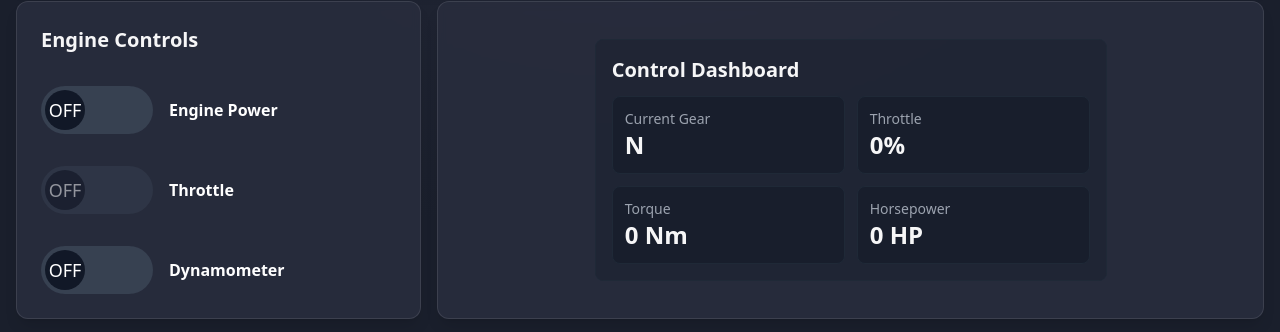
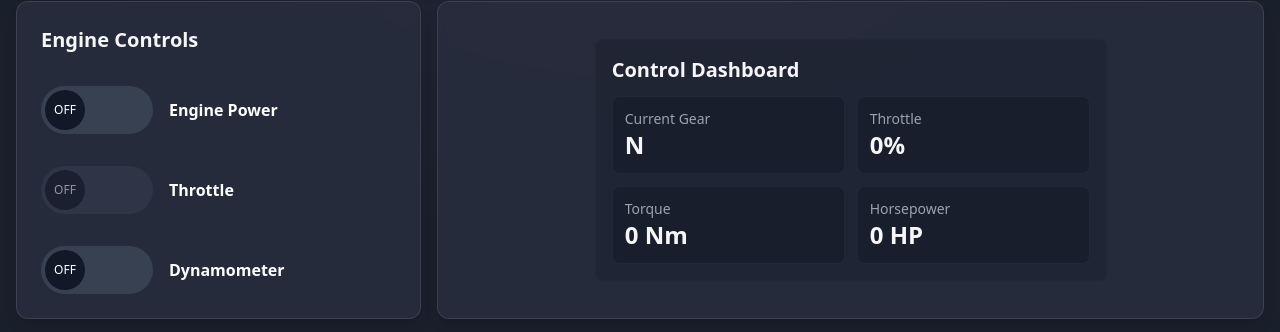
Before and after one commit to balaturgija/realistic-gearshift-simulator, a React (Vite) app: page / in a window 1280 px wide. Shown: the part 465-797 px from the top of the page. Built offline with nearby package versions, Linux system fonts and the light colour scheme.

Commit message:
Refine switch button label text size
Decreased the text size for the 'ON' and 'OFF' labels in the button switch to improve UI appearance.

```diff
--- a/src/components/Dashboard.tsx
+++ b/src/components/Dashboard.tsx
@@ -1,3 +1,4 @@
+
 import { useEngine } from '@/hooks/useEngine';
 import { useSound } from '@/hooks/useSound';
 import { RPMGauge } from './RPMGauge';
@@ -81,7 +82,7 @@ export function Dashboard() {
                   />
                   <div className={`flex h-12 w-28 items-center rounded-full p-1 transition duration-300 ${isRunning ? 'bg-green-900' : 'bg-gray-700'}`}>
                     <div className={`flex h-10 w-10 items-center justify-center rounded-full transition duration-300 transform ${isRunning ? 'translate-x-16 bg-green-500' : 'bg-gray-900'}`}>
-                      <span className="text-white text-lg">{isRunning ? "ON" : "OFF"}</span>
+                      <span className="text-white text-xs font-medium">{isRunning ? "ON" : "OFF"}</span>
                     </div>
                   </div>
                 </div>
@@ -104,7 +105,7 @@ export function Dashboard() {
                   />
                   <div className={`flex h-12 w-28 items-center rounded-full p-1 transition duration-300 ${throttleEnabled ? 'bg-amber-900' : 'bg-gray-700'} ${!isRunning ? 'opacity-50' : ''}`}>
                     <div className={`flex h-10 w-10 items-center justify-center rounded-full transition duration-300 transform ${throttleEnabled ? 'translate-x-16 bg-amber-500' : 'bg-gray-900'}`}>
-                      <span className="text-white text-lg">{throttleEnabled ? "ON" : "OFF"}</span>
+                      <span className="text-white text-xs font-medium">{throttleEnabled ? "ON" : "OFF"}</span>
                     </div>
                   </div>
                 </div>
@@ -123,7 +124,7 @@ export function Dashboard() {
                   />
                   <div className={`flex h-12 w-28 items-center rounded-full p-1 transition duration-300 ${isDynoEnabled ? 'bg-blue-900' : 'bg-gray-700'}`}>
                     <div className={`flex h-10 w-10 items-center justify-center rounded-full transition duration-300 transform ${isDynoEnabled ? 'translate-x-16 bg-blue-500' : 'bg-gray-900'}`}>
-                      <span className="text-white text-lg">{isDynoEnabled ? "ON" : "OFF"}</span>
+                      <span className="text-white text-xs font-medium">{isDynoEnabled ? "ON" : "OFF"}</span>
                     </div>
                   </div>
                 </div>
```
